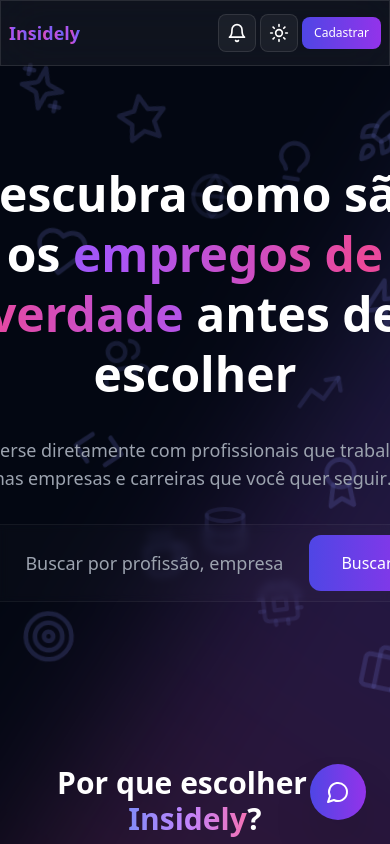
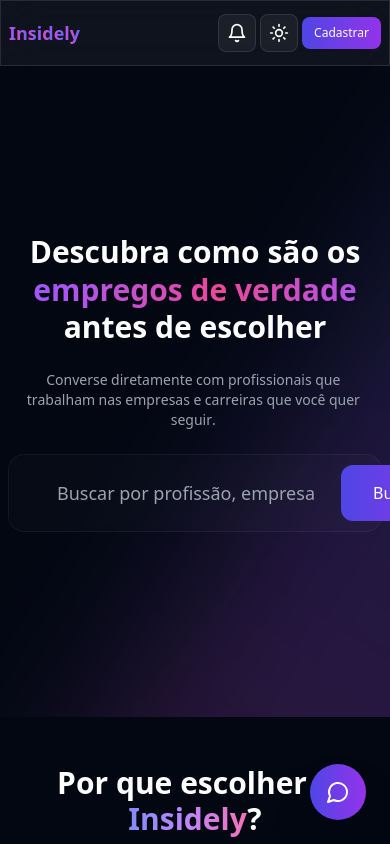
Before and after one commit to BrenoSilveiraLeal/ProjectInsidely, a Next.js app: page / in a window 390 px wide. Shown: the top 844 px of the page. Built offline with nearby package versions, Linux system fonts and the light colour scheme.

Commit message:
fix: update HeroSection styles for improved responsiveness and layout

```diff
--- a/components/HeroSection.tsx
+++ b/components/HeroSection.tsx
@@ -93,7 +93,7 @@
   }, [])
 
   return (
-    <section className="relative min-h-[85vh] flex items-center justify-center px-4 pt-32 pb-20">
+    <section className="relative min-h-[85vh] flex items-center justify-center px-2 sm:px-4 pt-32 pb-20 overflow-hidden">
       {/* Animated gradient background */}
       <motion.div
         animate={{
@@ -112,7 +112,7 @@
       {floatingIcons.map(({ Icon, x, y, delay }, i) => (
         <motion.div
           key={i}
-          className="floating-icon absolute text-indigo-400/30"
+          className="floating-icon absolute text-indigo-400/30 hidden sm:block"
           style={{ left: x, top: y }}
           initial={{ opacity: 0, scale: 0 }}
           animate={{ opacity: 0.3, scale: 1 }}
@@ -129,10 +129,10 @@
         </motion.div>
       ))}
 
-      <div className="max-w-5xl mx-auto text-center relative z-10 flex flex-col items-center gap-8">
+      <div className="max-w-5xl mx-auto text-center relative z-10 flex flex-col items-center gap-6 sm:gap-8 w-full">
         <h1
           ref={titleRef}
-          className="text-5xl md:text-7xl font-bold leading-tight"
+          className="text-3xl sm:text-4xl md:text-5xl lg:text-7xl font-bold leading-tight px-2"
           style={{ opacity: 0 }}
         >
           {typedText.split('empregos de verdade').map((part, i, arr) => (
@@ -148,7 +148,7 @@
         {showSubtitle && (
           <motion.p
             ref={subtitleRef}
-            className="text-lg md:text-xl text-gray-400 max-w-2xl"
+            className="text-sm sm:text-base md:text-lg lg:text-xl text-gray-400 max-w-2xl px-2"
             initial="hidden"
             animate="visible"
           >
```
